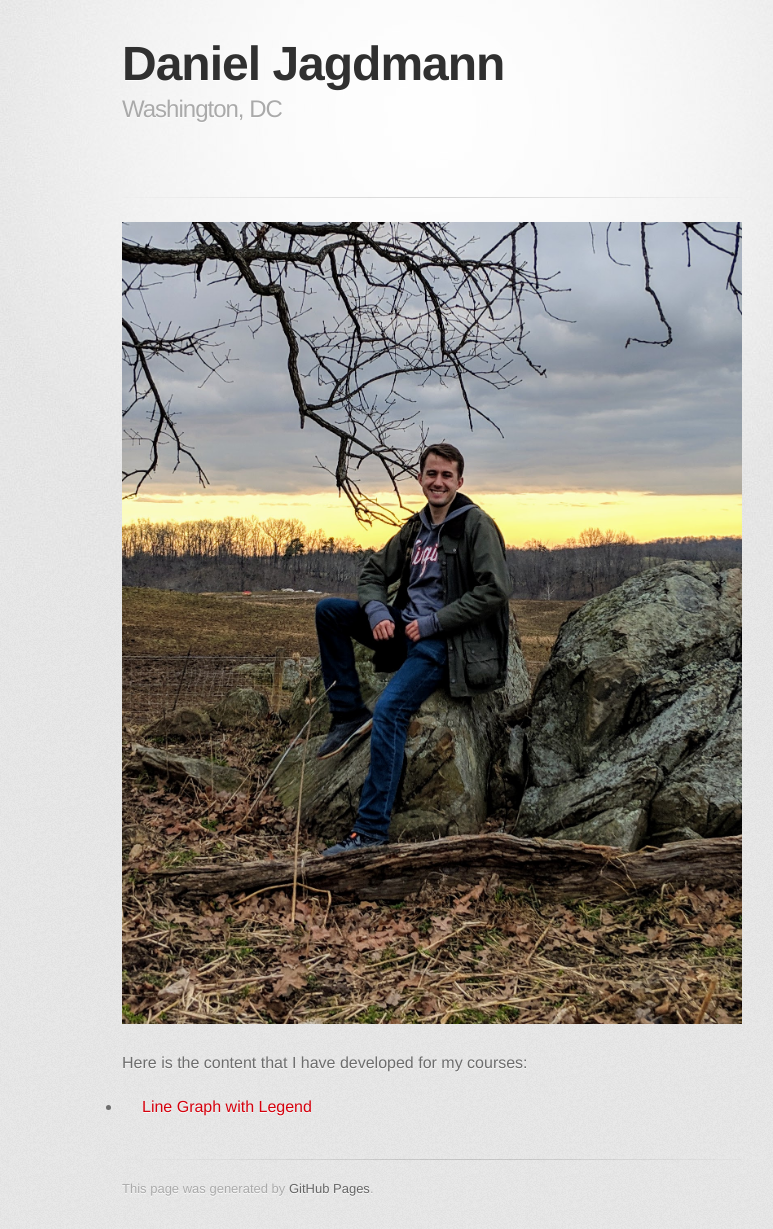
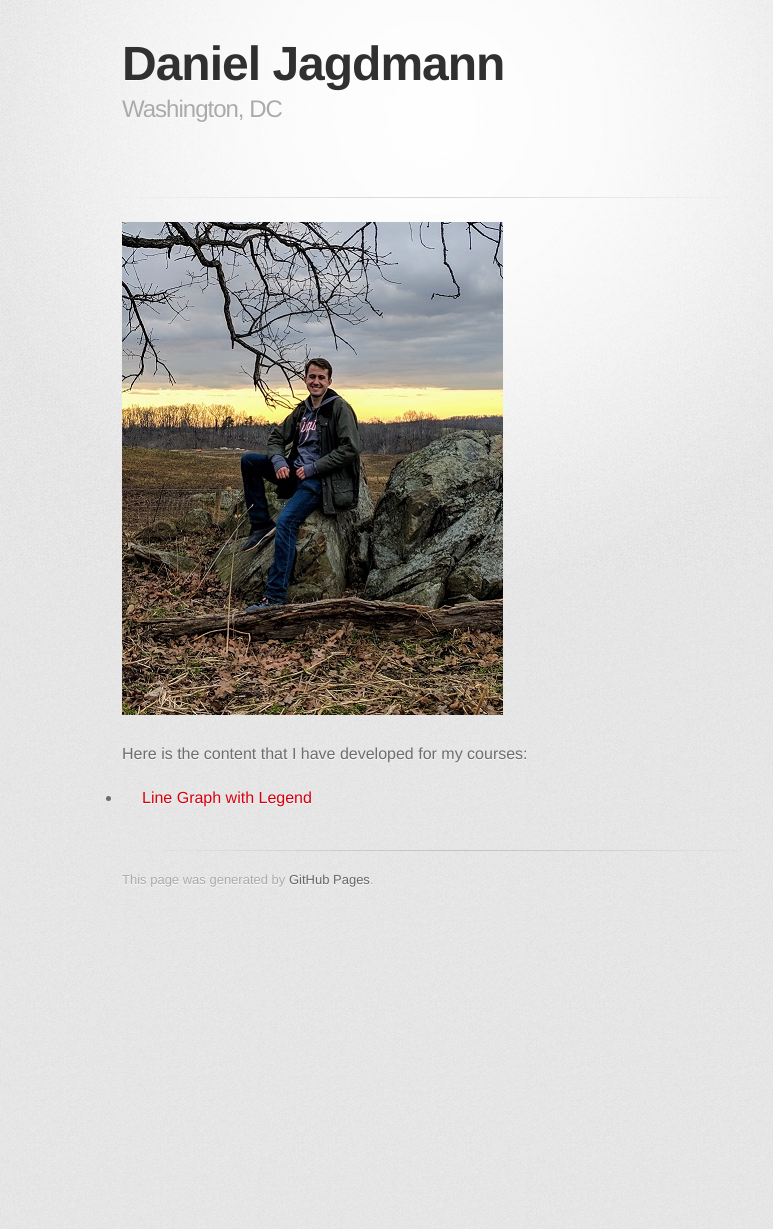
Before and after one commit to djagdmann/djagdmann.github.io, a Jekyll site: the page built from index.md, in a window 1280 px wide. Shown: the whole page, without its empty margins (208-981 px from the left). Built offline with Jekyll 4.4.1, drawn with Linux system fonts in a browser that asks for light colours; some web fonts are replaced; our own code applies the rules of GitHub Pages for plain Markdown files; after the commit the page ends 919 px from its top, so only the background shows below that.

Commit message:
Update index.md

```diff
--- a/index.md
+++ b/index.md
@@ -3,7 +3,7 @@ title: Daniel Jagdmann
 description: Washington, DC
 ---
 
-![My Picture](/pics/Jagdmann_Dan_1.jpg)
+![My Picture](/pics/Jagdmann_Dan_2.jpg)
 
 Here is the content that I have developed for my courses:
 - [Line Graph with Legend](/linegraph/index.md)
```
